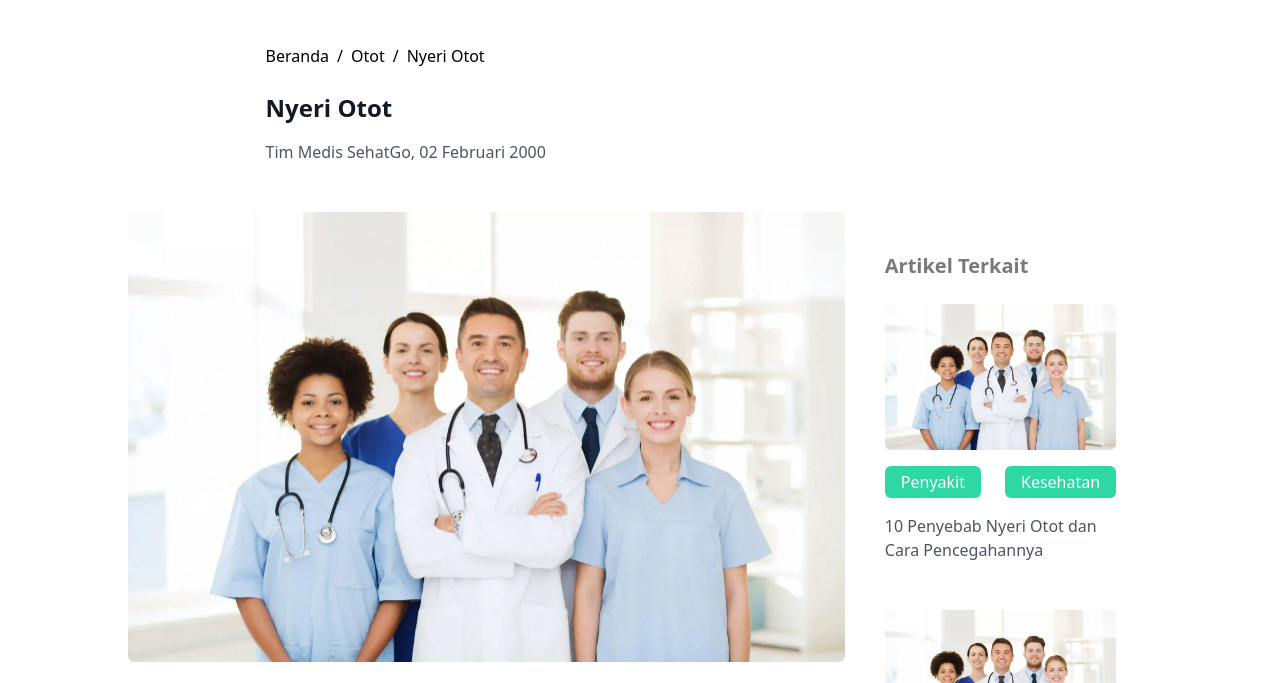
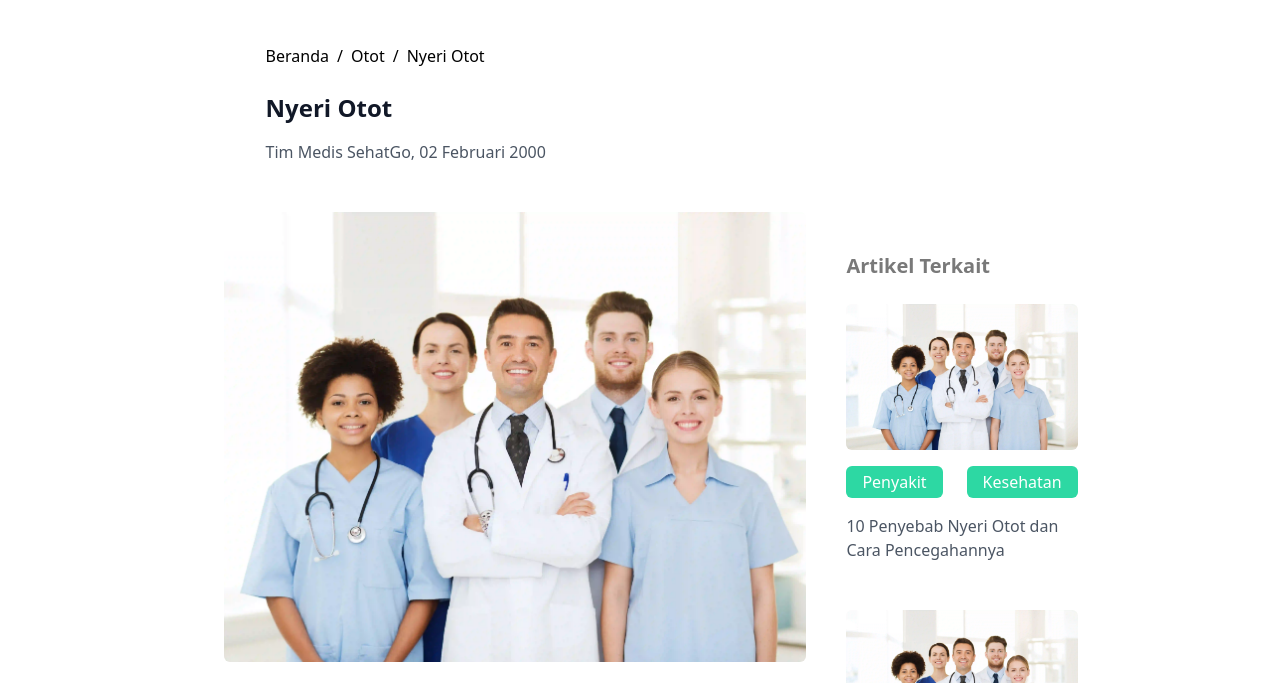
Before and after one commit to satyaflow/SehatGo, a website: page informasi-penyakit.html in a window 1280 px wide. Shown: the part 68-751 px from the top of the page. Drawn offline with nearby package versions, Linux system fonts and the light colour scheme.

Commit message:
update bug

```diff
--- a/informasi-penyakit.html
+++ b/informasi-penyakit.html
@@ -121,7 +121,7 @@
   </div>
 
   <div class="w-full h-auto flex justify-center bg-green items-center">
-    <div class="w-[100%] h-auto my-12 flex flex-col justify-center lg:flex-row md:flex lg:w-[6i5%] md:w-[80%] items-center lg:items-start">
+    <div class="w-[100%] h-auto my-12 flex flex-col justify-center lg:flex-row md:flex lg:w-[65%] md:w-[80%] items-center lg:items-start">
       <div class="w-[80%] lg:w-[80%] md:w-[80%] md:w-full flex items-center justify-start flex-col gap-6">
         <img class="w-full h-[450px] rounded-md object-cover" src="Gambar/perawat.webp" alt="">
 
```
